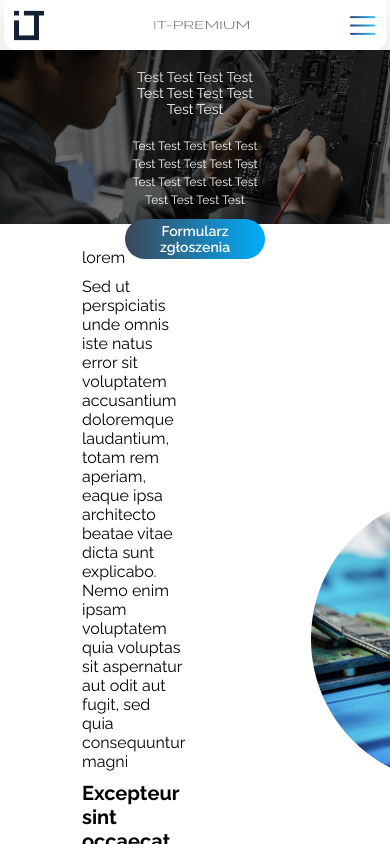
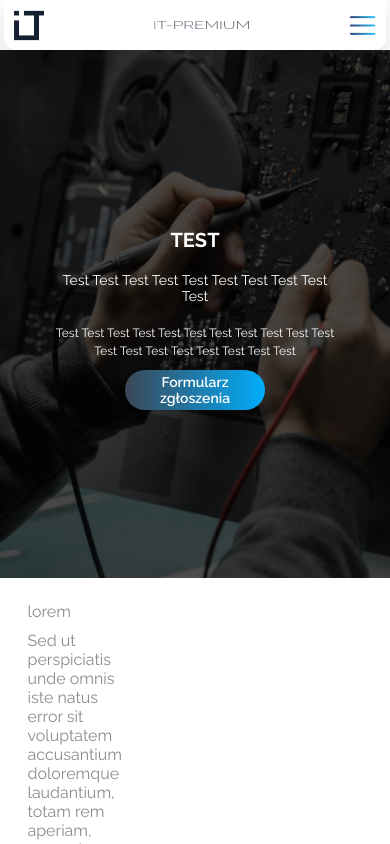
Before and after one commit to dominiksamelak/it_premium_next, a Next.js app: page /home in a window 390 px wide. Built offline with nearby package versions, Linux system fonts and the light colour scheme.

Commit message:
Mobile styling

```diff
--- a/src/components/LandingSectionHome.js
+++ b/src/components/LandingSectionHome.js
@@ -1,6 +1,7 @@
 
 import Image from "next/image";
-import landingPhoto from "../components/img/landing_photos/landingpage-main.png";
+import landingPhoto from "@/components/img/landing_photos/landingpage-main.png";
+import mobileLanding from "@/components/img/landing_photos/mobile-landing.png"
 import "@/styles/landingsection.css";
 import Link from "next/link"
 
@@ -11,6 +12,13 @@ export function LandingSection() {
         src={landingPhoto}
         alt="main"
         className="landing-photo"
+        layout="responsive"
+        priority
+      />
+      <Image
+        src={mobileLanding}
+        alt="main"
+        className="mobile-landing"
         layout="responsive"
         priority
       />
--- a/src/styles/landingsection.css
+++ b/src/styles/landingsection.css
@@ -81,9 +81,27 @@
   font-weight: 700;
 }
 
+.mobile-landing {
+  display: none;
+}
+
 @media (width < 640px) {
   .landing-photo-container {
     margin-top: 50px;
+  }
+
+  .landing-photo{
+    display: none;
+  }
+
+  .mobile-landing {
+      display: block;
+  margin: 0;
+  align-items: center;
+  height: auto;
+  width: 100vw !important;
+  filter: brightness(0.5);
+  animation: fade-up 1s;
   }
 
   .text-title {
@@ -92,10 +110,12 @@
 
   .text-description {
     font-size: 12px;
+    width: 300px;
   }
 
   .text-subtitle {
     font-size: 14px;
+    width: 300px;
   }
 
   .application-form {
```
Also changed, not shown: src/components/img/landing_photos/mobile-landing.png (added).
